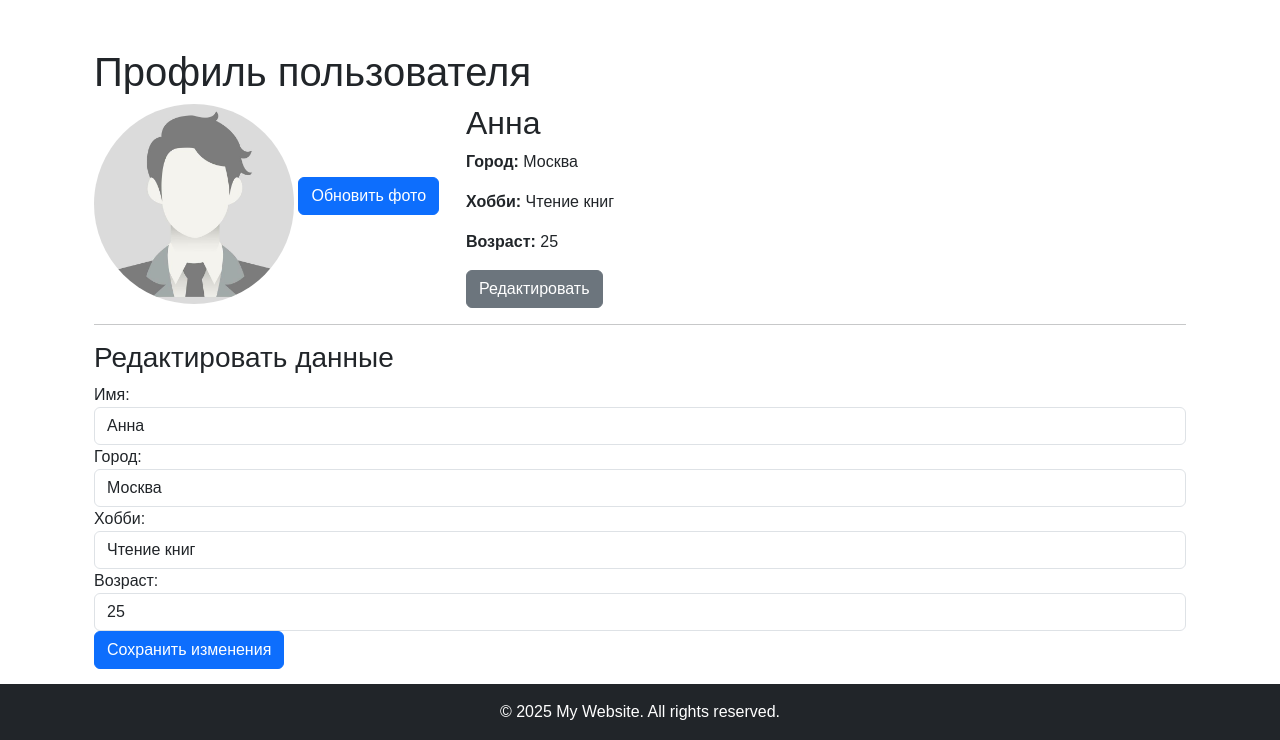
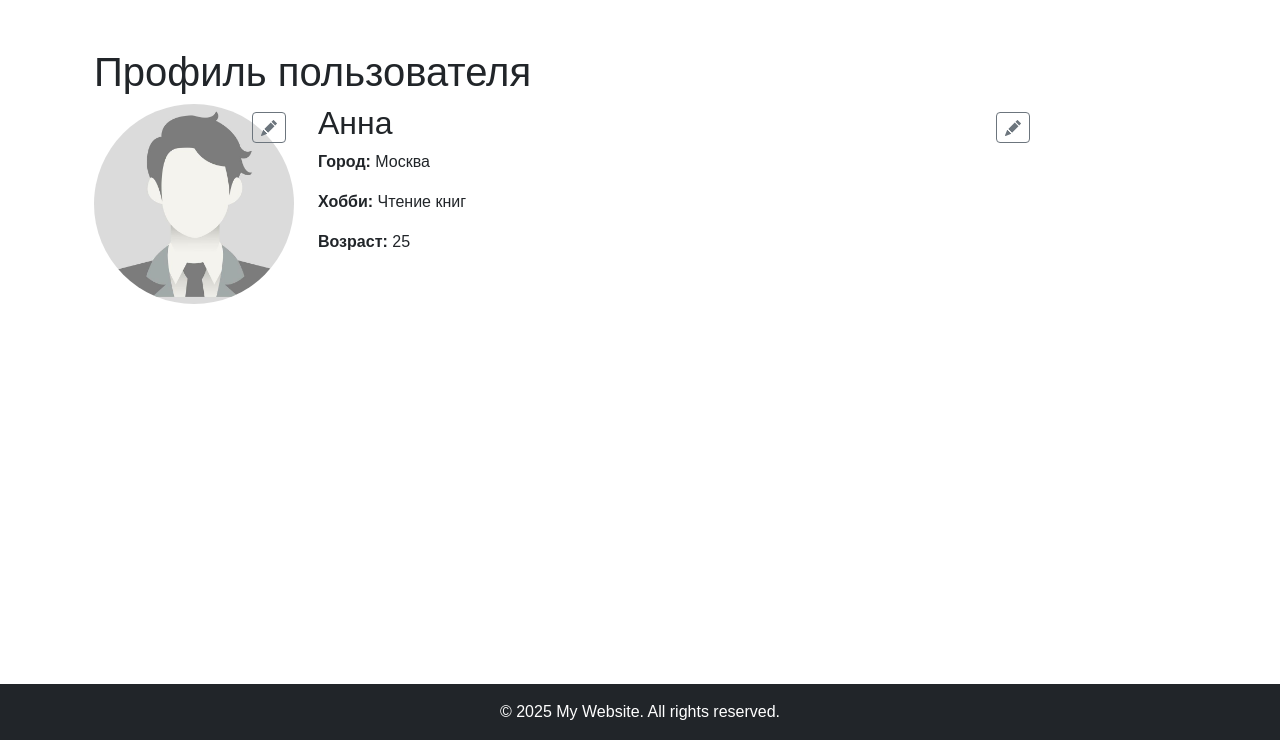
Before and after one commit to CHEPURNOV-S-S/VD08, a Flask app: page /profile in a window 1280 px wide. Shown: the part 60-800 px from the top of the page. Run offline with Flask 3, Linux system fonts and the light colour scheme; parts of the project's set-up code (start-up, migrations or seed data) failed here and were passed over.

Commit message:
-Работает редактирование фото,
-Данные редактируются в отдельной скрытой форме.

```diff
--- a/app/routes.py
+++ b/app/routes.py
@@ -56,23 +56,22 @@ def register_routes(app):
                                user_age=user_data['age'],
                                user_photo=user_data['photo'])
 
-    @app.route('/edit_profile', methods=['GET', 'POST'])
-    def edit_profile():
-        """Редактирование профиля пользователя"""
-        if request.method == 'POST':
-            # Обновляем данные пользователя
-            user_data['name'] = request.form.get('name')
-            user_data['city'] = request.form.get('city')
-            user_data['hobby'] = request.form.get('hobby')
-            user_data['age'] = request.form.get('age')
-            flash('Данные успешно обновлены!', 'success')
-            return redirect(url_for('profile'))
-        return render_template('profile.html',
-                               user_name=user_data['name'],
-                               user_city=user_data['city'],
-                               user_hobby=user_data['hobby'],
-                               user_age=user_data['age'],
-                               user_photo=user_data['photo'])
+    @app.route("/update-profile", methods=["POST"])
+    def update_profile():
+        name = request.form.get("name")
+        city = request.form.get("city")
+        hobby = request.form.get("hobby")
+        age = request.form.get("age")
+
+        # Обновляем данные
+        user_data.update({
+            "name": name,
+            "city": city,
+            "hobby": hobby,
+            "age": int(age) if age.isdigit() else user_data["age"]
+        })
+
+        return redirect(url_for("profile"))
 
     @app.route('/update_photo', methods=['POST'])
     def update_photo():
--- a/app/templates/profile.html
+++ b/app/templates/profile.html
@@ -10,103 +10,125 @@
 
         <!-- Отображение информации о пользователе -->
         <div class="row">
-            <div class="col-md-4">
-                <img src="{{ user_photo }}" alt="Фото пользователя" class="rounded-circle" style="width: 200px; height: 200px; object-fit: cover;">
+            <div class="col-md-4 position-relative" style="width: fit-content;">
+                 <!-- Фото пользователя -->
+                <div class="photo-container position-relative">
+                    <img src="{{ user_photo }}" alt="Фото пользователя" id="user-photo" class="rounded-circle" style="width: 200px; height: 200px; object-fit: cover;">
+
                     <!-- Кнопка "Обновить фото" -->
-                <a href="#" id="update-photo-btn" class="btn btn-primary mb-3">
-                    <i class="fas fa-camera"></i> Обновить фото
+                    <a href="#" id="update-photo-btn" class="btn btn-outline-secondary btn-sm position-absolute top-0 end-0 m-2" title="Изменить фото">
+                        <svg xmlns="http://www.w3.org/2000/svg" width="16" height="16" fill="currentColor" class="bi bi-pencil-fill" viewBox="0 0 16 16">
+                            <path d="M12.854.146a.5.5 0 0 0-.707 0L10.5 1.793 14.207 5.5l1.647-1.646a.5.5 0 0 0 0-.708l-3-3zm.646 6.061L9.793 2.5 3.293 9H3.5a.5.5 0 0 1 .5.5v.5h.5a.5.5 0 0 1 .5.5v.5h.5a.5.5 0 0 1 .5.5v.5h.5a.5.5 0 0 1 .5.5v.207l6.5-6.5zm-7.468 7.468A.5.5 0 0 1 6 13.5V13h-.5a.5.5 0 0 1-.5-.5V12h-.5a.5.5 0 0 1-.5-.5V11h-.5a.5.5 0 0 1-.5-.5V10h-.5a.499.499 0 0 1-.175-.032l-.179.178a.5.5 0 0 0-.11.168l-2 5a.5.5 0 0 0 .65.65l5-2a.5.5 0 0 0 .168-.11l.178-.178z"/>
+                        </svg>
                     </a>
 
-                <!-- Форма загрузки фото (скрыта по умолчанию) -->
-                <div id="photo-form-container" class="mb-4 p-3 bg-light border rounded" style="display: none;">
-                    <form id="photo-form" enctype="multipart/form-data">
+                    <!-- Скрытый input file -->
+                    <input type="file" id="photo-input" accept="image/*" style="display: none;" />
+                </div>
+
+            </div>
+            <div class="col-md-8">
+                <div class="user-info-container position-relative">
+                    <h2>{{ user_name }}</h2>
+                    <p><strong>Город:</strong> {{ user_city }}</p>
+                    <p><strong>Хобби:</strong> {{ user_hobby }}</p>
+                    <p><strong>Возраст:</strong> {{ user_age }}</p>
+
+                    <!-- Кнопка "Обновить фото" -->
+                    <a href="#" id="update-user-info-btn" class="btn btn-outline-secondary btn-sm position-absolute top-0 end-0 m-2" title="Изменить данные">
+                        <svg xmlns="http://www.w3.org/2000/svg" width="16" height="16" fill="currentColor" class="bi bi-pencil-fill" viewBox="0 0 16 16">
+                            <path d="M12.854.146a.5.5 0 0 0-.707 0L10.5 1.793 14.207 5.5l1.647-1.646a.5.5 0 0 0 0-.708l-3-3zm.646 6.061L9.793 2.5 3.293 9H3.5a.5.5 0 0 1 .5.5v.5h.5a.5.5 0 0 1 .5.5v.5h.5a.5.5 0 0 1 .5.5v.5h.5a.5.5 0 0 1 .5.5v.207l6.5-6.5zm-7.468 7.468A.5.5 0 0 1 6 13.5V13h-.5a.5.5 0 0 1-.5-.5V12h-.5a.5.5 0 0 1-.5-.5V11h-.5a.5.5 0 0 1-.5-.5V10h-.5a.499.499 0 0 1-.175-.032l-.179.178a.5.5 0 0 0-.11.168l-2 5a.5.5 0 0 0 .65.65l5-2a.5.5 0 0 0 .168-.11l.178-.178z"/>
+                        </svg>
+                    </a>
+
+                    <!-- Скрытая форма для редактирования -->
+                    <form id="edit-user-form" class="mt-3" style="display: none;" action="{{ url_for('update_profile') }}" method="POST">
+
                         <div class="mb-2">
-                            <label for="photo" class="form-label">Выберите новое фото:</label>
-                            <input type="file" class="form-control" name="photo" accept="image/*" required>
+                            <label for="edit-name" class="form-label">Имя</label>
+                            <input type="text" class="form-control" id="edit-name" name="name" value="{{ user_name }}">
                         </div>
+
+                        <div class="mb-2">
+                            <label for="edit-city" class="form-label">Город</label>
+                            <input type="text" class="form-control" id="edit-city" name="city" value="{{ user_city }}">
+                        </div>
+
+                        <div class="mb-2">
+                            <label for="edit-hobby" class="form-label">Хобби</label>
+                            <input type="text" class="form-control" id="edit-hobby" name="hobby" value="{{ user_hobby }}">
+                        </div>
+
+                        <div class="mb-2">
+                            <label for="edit-age" class="form-label">Возраст</label>
+                            <input type="number" class="form-control" id="edit-age" name="age" value="{{ user_age }}">
+                        </div>
+
                         <button type="submit" class="btn btn-success btn-sm me-2">
-                            <i class="fas fa-upload"></i> Загрузить
+                            <i class="fas fa-save"></i> Сохранить
                         </button>
-                        <button type="button" class="btn btn-secondary btn-sm cancel-upload">
+                        <button type="button" class="btn btn-secondary btn-sm cancel-edit">
                             <i class="fas fa-times"></i> Отмена
                         </button>
                     </form>
                 </div>
             </div>
-            <div class="col-md-8">
-                <h2>{{ user_name }}</h2>
-                <p><strong>Город:</strong> {{ user_city }}</p>
-                <p><strong>Хобби:</strong> {{ user_hobby }}</p>
-                <p><strong>Возраст:</strong> {{ user_age }}</p>
-                <a href="{{ url_for('edit_profile') }}" class="btn btn-secondary">
-                    <i class="fas fa-pencil-alt"></i> Редактировать
-                </a>
         </div>
-        </div>
-
-        <hr>
-
-        <!-- Форма редактирования профиля -->
-        <h3>Редактировать данные</h3>
-        <form method="POST" action="{{ url_for('edit_profile') }}">
-            <div class="form-group">
-                <label for="name">Имя:</label>
-                <input type="text" class="form-control" id="name" name="name" value="{{ user_name }}" required>
-            </div>
-            <div class="form-group">
-                <label for="city">Город:</label>
-                <input type="text" class="form-control" id="city" name="city" value="{{ user_city }}" required>
-            </div>
-            <div class="form-group">
-                <label for="hobby">Хобби:</label>
-                <input type="text" class="form-control" id="hobby" name="hobby" value="{{ user_hobby }}" required>
-            </div>
-            <div class="form-group">
-                <label for="age">Возраст:</label>
-                <input type="number" class="form-control" id="age" name="age" value="{{ user_age }}" required>
-            </div>
-            <button type="submit" class="btn btn-primary">Сохранить изменения</button>
-        </form>
     </div>
 
      <!-- Подключение JavaScript для обработки AJAX -->
     <script>
-        // Показываем форму при клике на "Обновить фото"
-        document.getElementById('update-photo-btn').addEventListener('click', function(event) {
-            event.preventDefault(); // Предотвращаем переход по ссылке
-            document.getElementById('photo-form-container').style.display = 'block';
+        document.addEventListener('DOMContentLoaded', function () {
+            const updateBtn = document.getElementById('update-photo-btn');
+            const photoInput = document.getElementById('photo-input');
+            const userPhoto = document.getElementById('user-photo');
+
+            // Открываем диалог выбора файла при клике на кнопку
+            updateBtn.addEventListener('click', function (e) {
+                e.preventDefault();
+                photoInput.click(); // Открыть диалог выбора файла
             });
 
-        // Скрываем форму при клике на "Отмена"
-        document.querySelector('.cancel-upload').addEventListener('click', function() {
-            document.getElementById('photo-form-container').style.display = 'none';
+            // Обработка выбора файла
+            photoInput.addEventListener('change', function () {
+                const file = this.files[0];
+
+                 console.log("Выбран файл:", file);
+
+                if (file && file.type.startsWith('image/')) {
+                    const reader = new FileReader();
+
+                    reader.onload = function (e) {
+                        console.log("Файл прочитан, URL:", e.target.result);
+                        userPhoto.src = e.target.result;
+                    };
+
+                    reader.onerror = function (e) {
+                        console.error("Ошибка чтения файла", e);
+                    };
+
+                    reader.readAsDataURL(file);
+                } else {
+                    console.warn("Выбранный файл не является изображением");
+                }
+            });
         });
 
-        // Обработка отправки формы (AJAX)
-        document.getElementById('photo-form').addEventListener('submit', function(event) {
-            event.preventDefault(); // Не перезагружаем страницу
+        document.addEventListener('DOMContentLoaded', function () {
+            const editBtn = document.getElementById('update-user-info-btn');
+            const editForm = document.getElementById('edit-user-form');
 
-            const formData = new FormData(this);
+            editBtn.addEventListener('click', function (e) {
+                e.preventDefault();
+                editForm.style.display = 'block';
+                editBtn.innerHTML = '<i class="fas fa-save"></i>';
+            });
 
-            fetch('{{ url_for("update_photo") }}', {
-                method: 'POST',
-                body: formData
-            })
-            .then(response => response.json())
-            .then(data => {
-                if (data.success) {
-                    // Обновляем аватар пользователя
-                    document.querySelector('img[alt="Фото пользователя"]').src = data.photo_url;
-                    alert('✅ Фото успешно обновлено!');
-                } else {
-                    alert('❌ Ошибка при обновлении фото.');
-                }
-                document.getElementById('photo-form-container').style.display = 'none';
-            })
-            .catch(error => {
-                console.error('Ошибка:', error);
-                alert('⚠️ Произошла ошибка при загрузке фото.');
+            document.querySelector('.cancel-edit').addEventListener('click', function () {
+                editForm.style.display = 'none';
+                editBtn.innerHTML = '<svg xmlns="http://www.w3.org/2000/svg" width="16" height="16" fill="currentColor" class="bi bi-pencil-fill" viewBox="0 0 16 16"><path d="M12.854.146a.5.5 0 0 0-.707 0L10.5 1.793 14.207 5.5l1.647-1.646a.5.5 0 0 0 0-.708l-3-3zm.646 6.061L9.793 2.5 3.293 9H3.5a.5.5 0 0 1 .5.5v.5h.5a.5.5 0 0 1 .5.5v.5h.5a.5.5 0 0 1 .5.5v.5h.5a.5.5 0 0 1 .5.5v.207l6.5-6.5zm-7.468 7.468A.5.5 0 0 1 6 13.5V13h-.5a.5.5 0 0 1-.5-.5V12h-.5a.5.5 0 0 1-.5-.5V11h-.5a.5.5 0 0 1-.5-.5V10h-.5a.499.499 0 0 1-.175-.032l-.179.178a.5.5 0 0 0-.11.168l-2 5a.5.5 0 0 0 .65.65l5-2a.5.5 0 0 0 .168-.11l.178-.178z"/></svg>';
             });
         });
+
     </script>
 {% endblock %}
```
Lines whose indentation alone changed are shown as unchanged.
